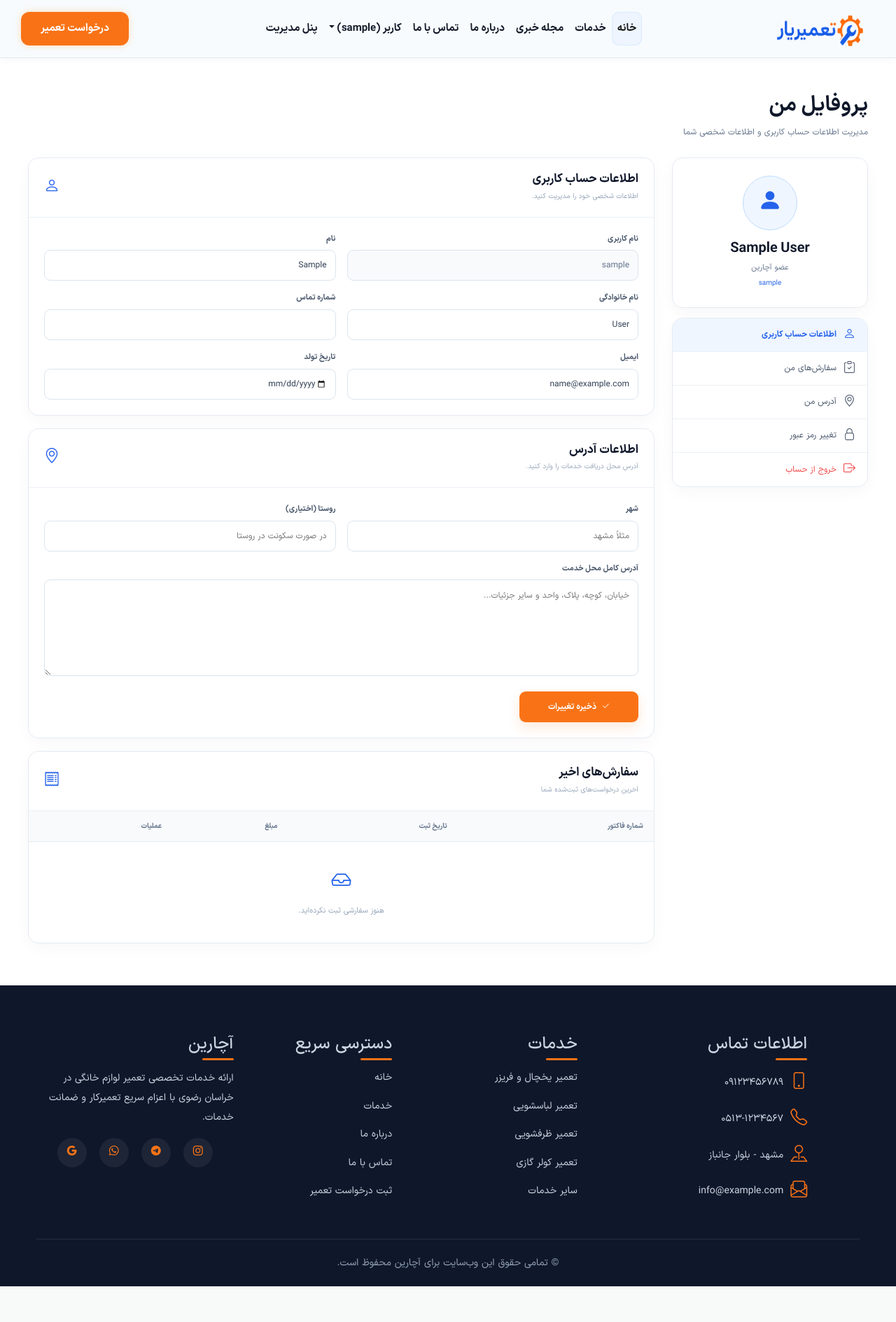
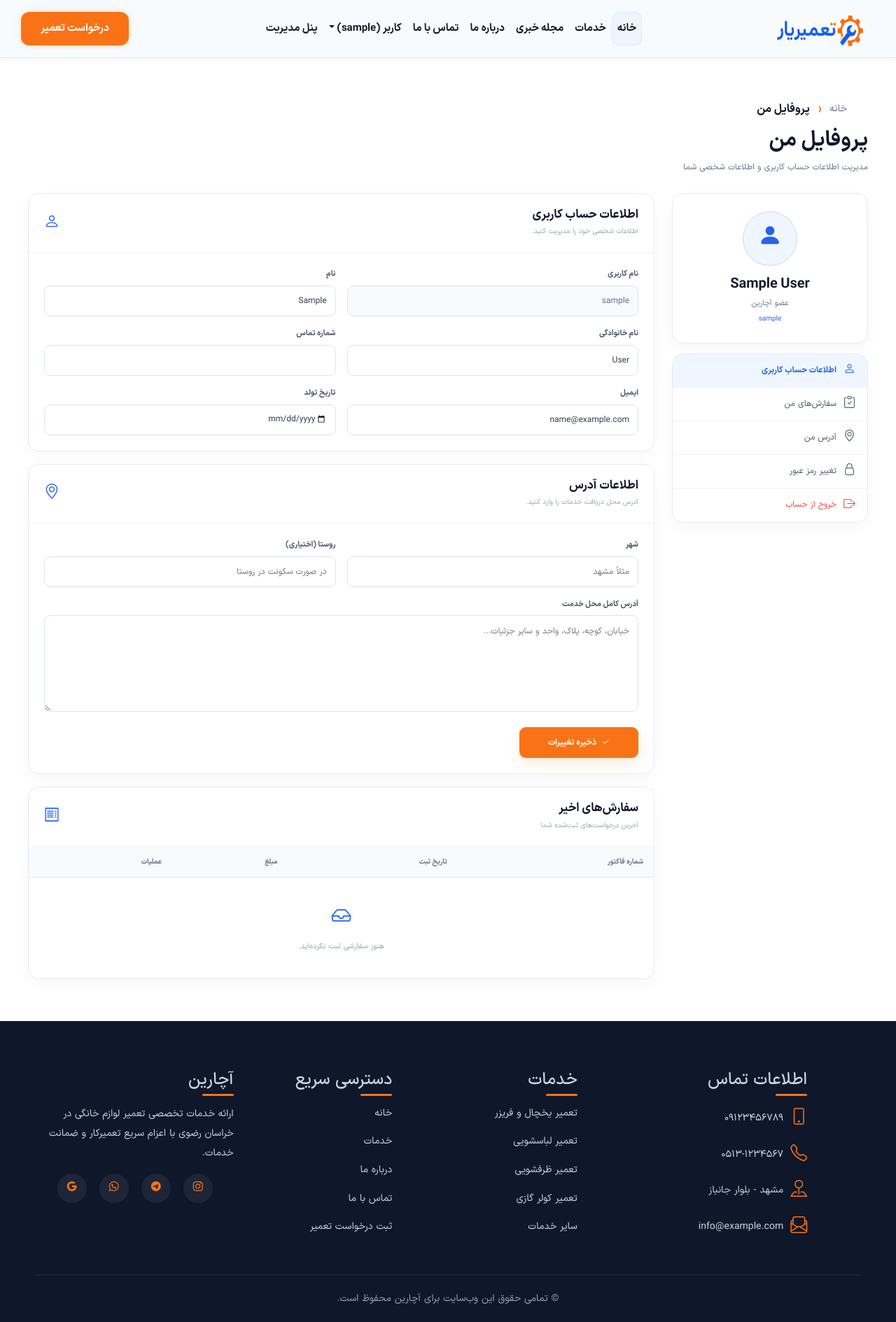
Before and after one commit to Fs310/acharin, a Django app: page /accounts/profile/ in a window 1280 px wide. Shown: the whole page at 70% size. Before the commit the page ends 1838 px from the top, so only its background shows below. Run offline with Django 5.2, Linux system fonts and the light colour scheme; the visitor is signed in with stand-in values (Sample User, id 1); data comes from the database, SQL or seed files in the repository; data that the repository does not hold is empty; some libraries are stand-ins or nearby versions.

Commit message:
Add profile breadcrumb

```diff
--- a/accounts/templates/accounts/Profile.html
+++ b/accounts/templates/accounts/Profile.html
@@ -8,6 +8,11 @@
 
 <section class="profile-section">
     <div class="profile-container">
+
+        <nav class="site-breadcrumb" aria-label="مسیر صفحه">
+            <a href="{% url 'home:homes' %}">خانه</a>
+            <span aria-current="page">پروفایل من</span>
+        </nav>
 
         <header class="profile-page-header">
             <div>
```
